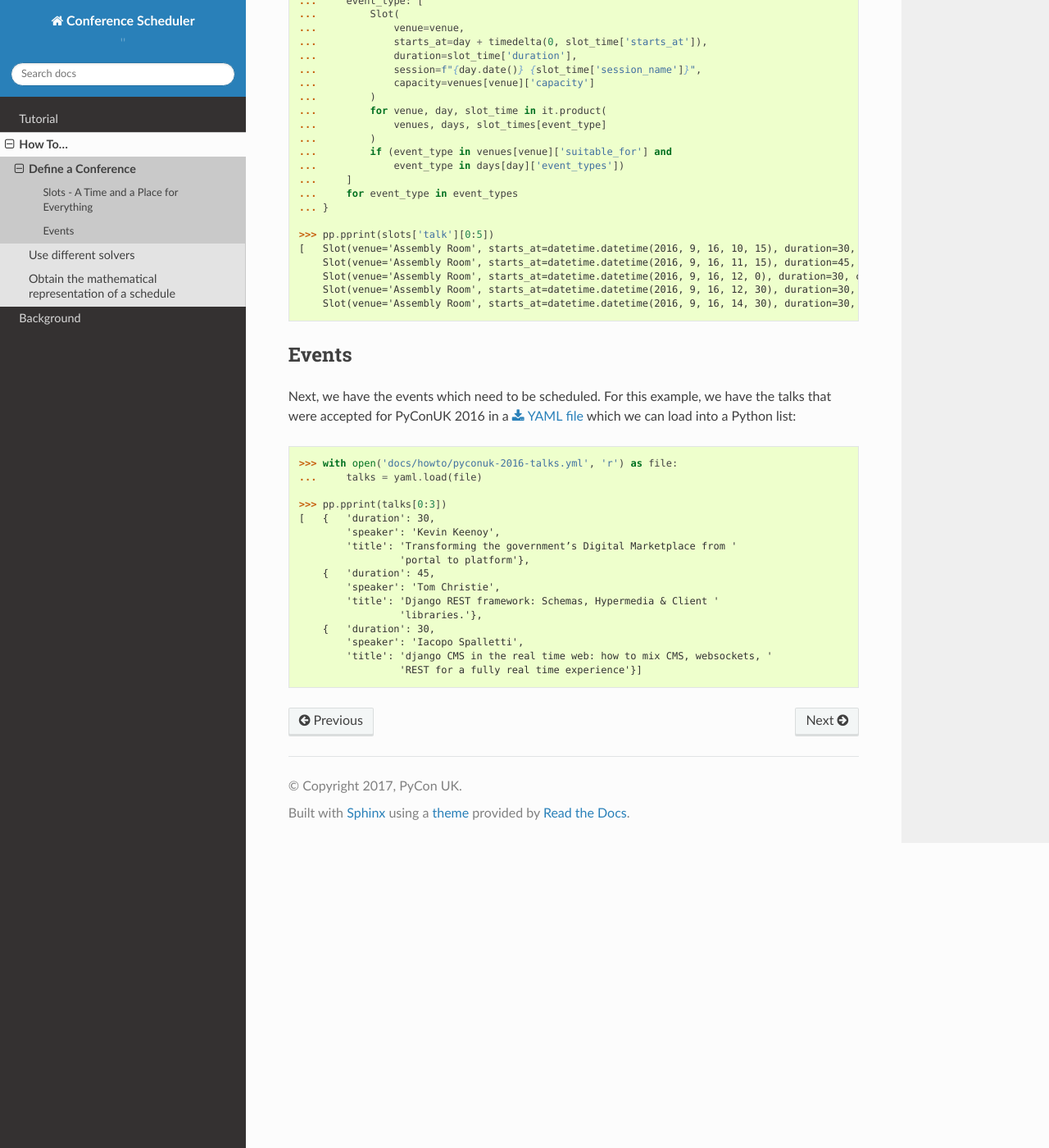
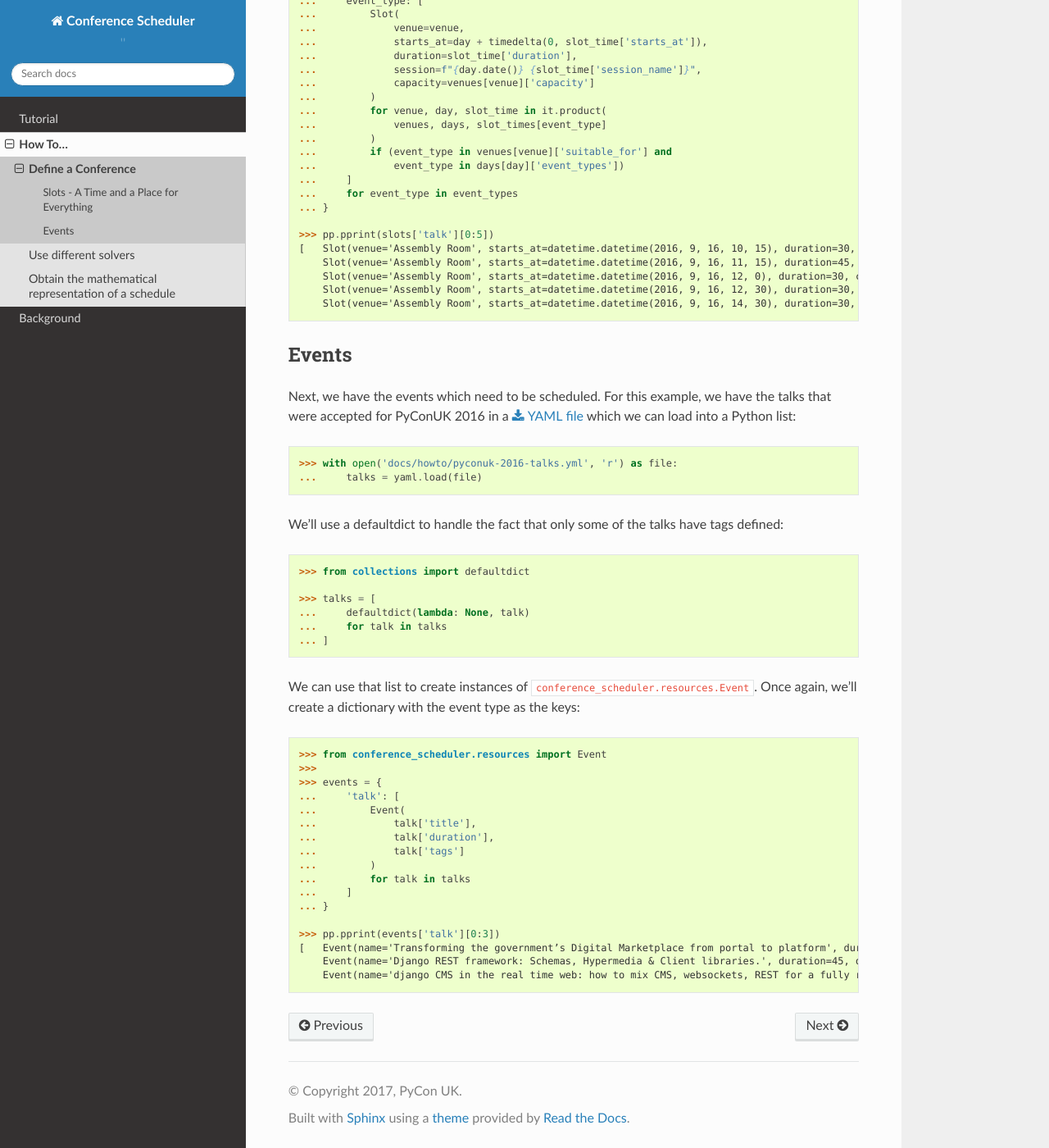
Before and after one commit to PyconUK/ConferenceScheduler, a Sphinx documentation site: the page built from docs/howto/define_a_conference.rst, in a window 1280 px wide and 1400 px high, scrolled down 3811 px. Shown: the whole window at 82% size. Built offline with Sphinx 7.4.7 and the Read the Docs theme 2.0.0, drawn with Linux system fonts in a browser that asks for light colours.

Commit message:
[#44] Add creation of Event instances

```diff
--- a/docs/howto/define_a_conference.rst
+++ b/docs/howto/define_a_conference.rst
@@ -228,16 +228,34 @@ into a Python list::
     >>> with open('docs/howto/pyconuk-2016-talks.yml', 'r') as file:
     ...     talks = yaml.load(file)
 
-    >>> pp.pprint(talks[0:3])
-    [   {   'duration': 30,
-            'speaker': 'Kevin Keenoy',
-            'title': 'Transforming the government’s Digital Marketplace from '
-                     'portal to platform'},
-        {   'duration': 45,
-            'speaker': 'Tom Christie',
-            'title': 'Django REST framework: Schemas, Hypermedia & Client '
-                     'libraries.'},
-        {   'duration': 30,
-            'speaker': 'Iacopo Spalletti',
-            'title': 'django CMS in the real time web: how to mix CMS, websockets, '
-                     'REST for a fully real time experience'}]
+We'll use a defaultdict to handle the fact that only some of the talks have
+tags defined::
+
+    >>> from collections import defaultdict
+
+    >>> talks = [
+    ...     defaultdict(lambda: None, talk)
+    ...     for talk in talks
+    ... ]
+
+We can use that list to create instances of
+:code:`conference_scheduler.resources.Event`. Once again, we'll create a
+dictionary with the event type as the keys::
+
+    >>> from conference_scheduler.resources import Event
+    >>>
+    >>> events = {
+    ...     'talk': [
+    ...         Event(
+    ...             talk['title'],
+    ...             talk['duration'],
+    ...             talk['tags']
+    ...         )
+    ...         for talk in talks
+    ...     ]
+    ... }
+
+    >>> pp.pprint(events['talk'][0:3])
+    [   Event(name='Transforming the government’s Digital Marketplace from portal to platform', duration=30, demand=None, tags=[], unavailability=[]),
+        Event(name='Django REST framework: Schemas, Hypermedia & Client libraries.', duration=45, demand=None, tags=[], unavailability=[]),
+        Event(name='django CMS in the real time web: how to mix CMS, websockets, REST for a fully real time experience', duration=30, demand=None, tags=[], unavailability=[])]
--- a/docs/howto/pyconuk-2016-talks.yml
+++ b/docs/howto/pyconuk-2016-talks.yml
@@ -89,17 +89,17 @@
 -
     title: 'Children''s Day Show and Tell'
     duration: 30
-    Tags: [Education]
+    tags: [Education]
     speaker:
 -
     title: Why do kids need to code and how can we help?
     duration: 30
-    Tags: [Education]
+    tags: [Education]
     speaker: Cat Lamin
 -
     title: Developing CS education - how can you help
     duration: 30
-    Tags: [Education]
+    tags: [Education]
     speaker: Laura Dixon
 -
     title: Introducing MetaClasses
```
